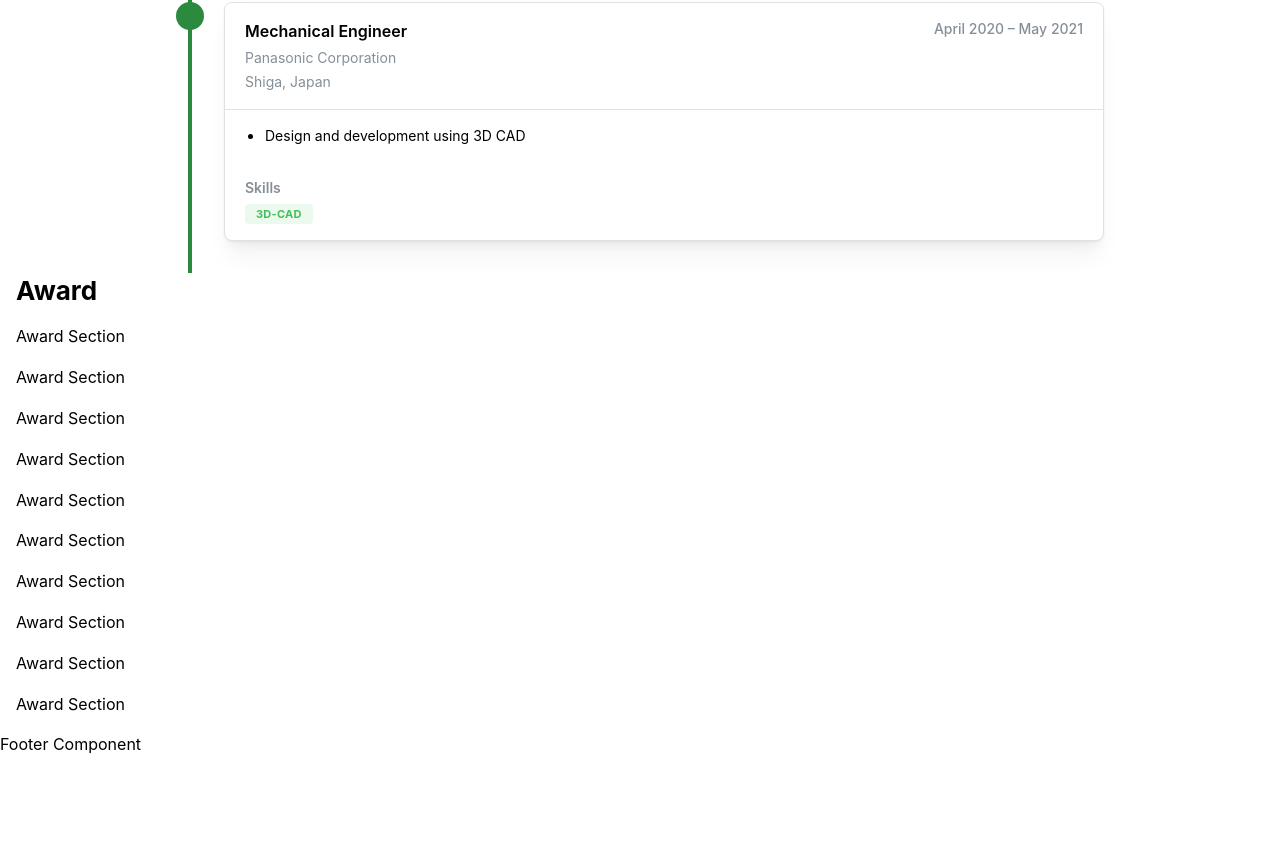
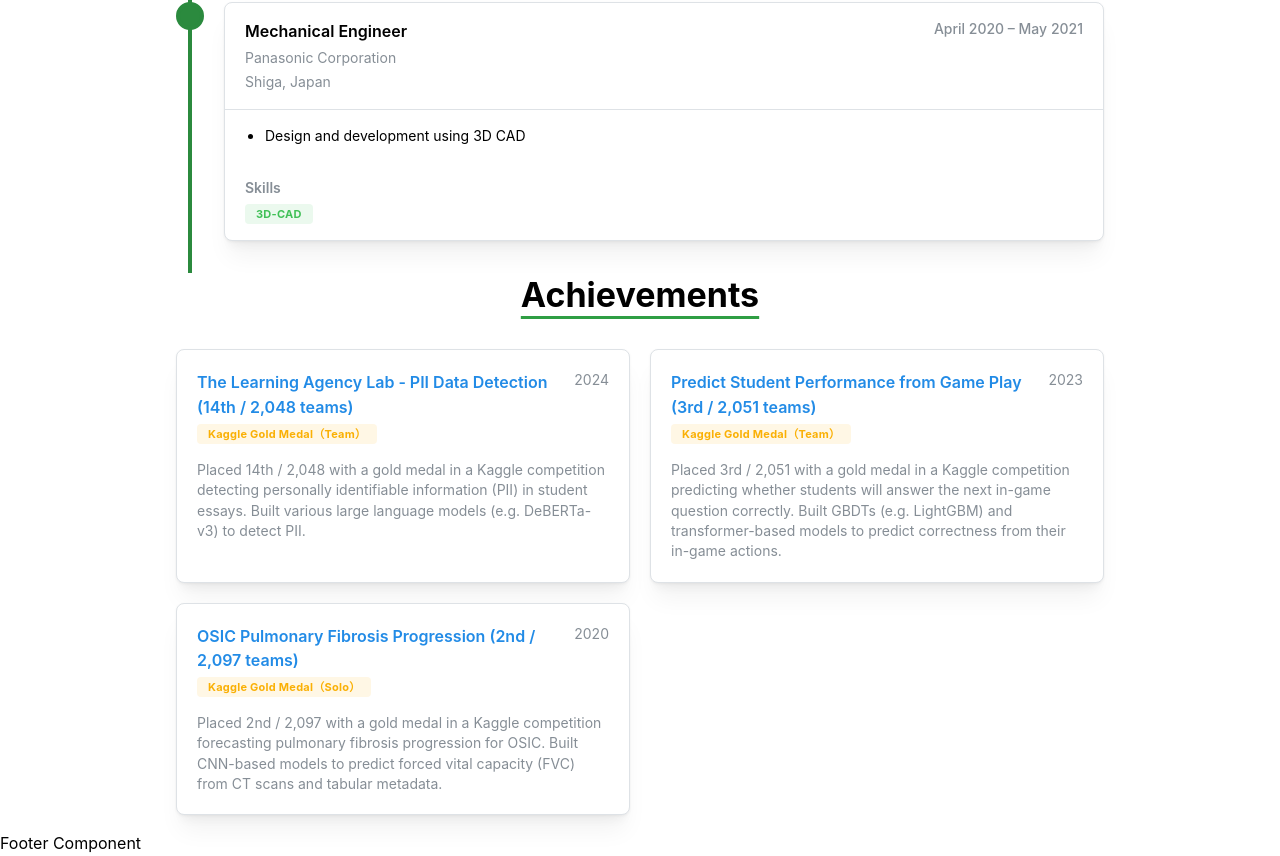
Before and after one commit to yyykrk/yyykrk.github.io, a React (Vite) app: page / in a window 1280 px wide. Shown: the part 1291-2147 px from the top of the page. Before the commit the page ends 2048 px from the top, so only its background shows below. Built offline with nearby package versions, Linux system fonts and the light colour scheme.

Commit message:
feat: write Achivements

```diff
--- /dev/null
+++ b/src/components/ui/AchivementCard.tsx
@@ -0,0 +1,50 @@
+import { Anchor, Badge, Card, Group, Stack, Text } from "@mantine/core";
+import type { Achievement } from "../../data/achivements";
+
+export const AchivementCard = ({
+  achievement,
+}: {
+  achievement: Achievement;
+}) => {
+  const titleContent = achievement.link ? (
+    <Anchor
+      href={achievement.link}
+      target="_blank"
+      rel="noopener noreferrer"
+      fw={600}
+    >
+      {achievement.title}
+    </Anchor>
+  ) : (
+    <Text fw={600}>{achievement.title}</Text>
+  );
+
+  return (
+    <Card shadow="md" padding="lg" radius="md" withBorder>
+      <Stack gap="md">
+        <Group justify="space-between" align="flex-start" wrap="nowrap">
+          <Stack gap={4}>
+            {titleContent}
+            {achievement.badge && (
+              <Badge
+                color={achievement.badge.color ?? "gray"}
+                variant="light"
+                radius="sm"
+                tt="none"
+              >
+                {achievement.badge.label}
+              </Badge>
+            )}
+          </Stack>
+          <Text size="sm" c="dimmed">
+            {achievement.year}
+          </Text>
+        </Group>
+
+        <Text size="sm" c="dimmed">
+          {achievement.description}
+        </Text>
+      </Stack>
+    </Card>
+  );
+};
--- /dev/null
+++ b/src/data/achivements.ts
@@ -0,0 +1,46 @@
+export type Achievement = {
+  title: string;
+  year: number;
+  description: string;
+  link?: string;
+  badge?: {
+    label: string;
+    color?: string;
+  };
+};
+
+export const ACHIEVEMENTS: Achievement[] = [
+  {
+    title: "The Learning Agency Lab - PII Data Detection (14th / 2,048 teams)",
+    year: 2024,
+    description:
+      "Placed 14th / 2,048 with a gold medal in a Kaggle competition detecting personally identifiable information (PII) in student essays. Built various large language models (e.g. DeBERTa-v3) to detect PII.",
+    link: "https://www.kaggle.com/competitions/pii-detection-removal-from-educational-data",
+    badge: {
+      label: "Kaggle Gold Medal（Team）",
+      color: "yellow",
+    },
+  },
+  {
+    title: "Predict Student Performance from Game Play (3rd / 2,051 teams)",
+    year: 2023,
+    description:
+      "Placed 3rd / 2,051 with a gold medal in a Kaggle competition predicting whether students will answer the next in-game question correctly. Built GBDTs (e.g. LightGBM) and transformer-based models to predict correctness from their in-game actions.",
+    link: "https://www.kaggle.com/competitions/predict-student-performance-from-game-play",
+    badge: {
+      label: "Kaggle Gold Medal（Team）",
+      color: "yellow",
+    },
+  },
+  {
+    title: "OSIC Pulmonary Fibrosis Progression (2nd / 2,097 teams)",
+    year: 2020,
+    description:
+      "Placed 2nd / 2,097 with a gold medal in a Kaggle competition forecasting pulmonary fibrosis progression for OSIC. Built CNN-based models to predict forced vital capacity (FVC) from CT scans and tabular metadata.",
+    link: "https://www.kaggle.com/competitions/osic-pulmonary-fibrosis-progression",
+    badge: {
+      label: "Kaggle Gold Medal（Solo）",
+      color: "yellow",
+    },
+  },
+];
--- a/src/data/sections.ts
+++ b/src/data/sections.ts
@@ -1,6 +1,6 @@
 import type { ComponentType } from "react";
 import { AboutMe } from "../pages/AboutMe";
-import { Award } from "../pages/Award";
+import { Achievements } from "../pages/Achievements";
 import { Experience } from "../pages/Experience";
 
 export type SectionDefinition = {
@@ -21,8 +21,8 @@ export const SECTIONS: SectionDefinition[] = [
     Component: Experience,
   },
   {
-    id: "award",
-    label: "Award",
-    Component: Award,
+    id: "achievements",
+    label: "Achievements",
+    Component: Achievements,
   },
 ];
--- /dev/null
+++ b/src/pages/Achievements.tsx
@@ -0,0 +1,19 @@
+import { Container, SimpleGrid, Stack } from "@mantine/core";
+import { SectionTitle } from "../components/ui/SectionTitle";
+import { ACHIEVEMENTS } from "../data/achivements";
+import { AchivementCard } from "../components/ui/AchivementCard";
+
+export const Achievements = () => {
+  return (
+    <Container>
+      <Stack gap="xl">
+        <SectionTitle>Achievements</SectionTitle>
+        <SimpleGrid cols={{ base: 1, sm: 2 }} spacing="lg">
+          {ACHIEVEMENTS.map((achievement) => (
+            <AchivementCard key={achievement.title} achievement={achievement} />
+          ))}
+        </SimpleGrid>
+      </Stack>
+    </Container>
+  );
+};
--- a/src/pages/Award.tsx
+++ /dev/null
@@ -1,19 +0,0 @@
-import { Stack, Text, Title } from "@mantine/core";
-
-export const Award = () => {
-  return (
-    <Stack>
-      <Title order={2}>Award</Title>
-      <Text>Award Section</Text>
-      <Text>Award Section</Text>
-      <Text>Award Section</Text>
-      <Text>Award Section</Text>
-      <Text>Award Section</Text>
-      <Text>Award Section</Text>
-      <Text>Award Section</Text>
-      <Text>Award Section</Text>
-      <Text>Award Section</Text>
-      <Text>Award Section</Text>
-    </Stack>
-  );
-};
```
